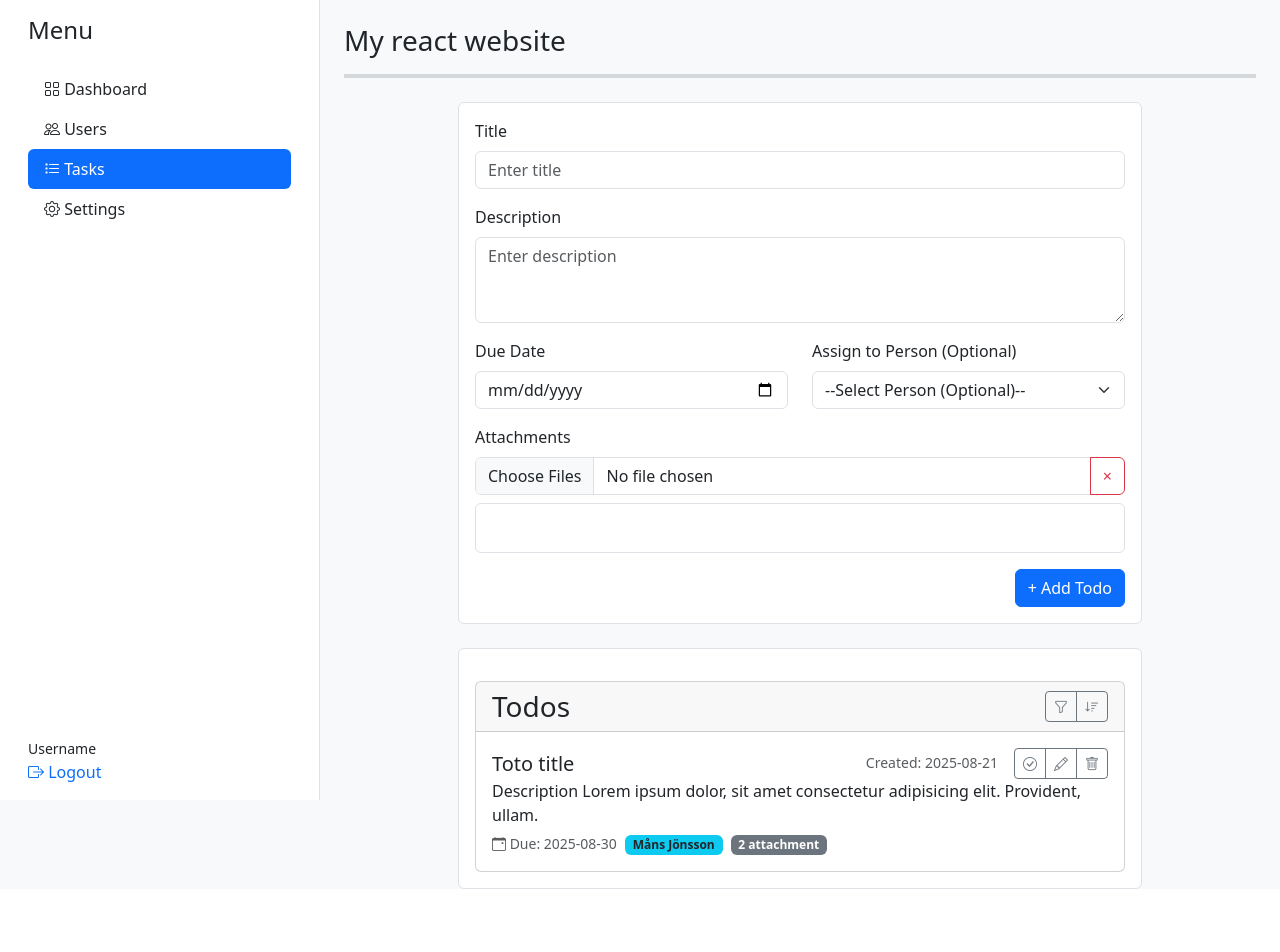
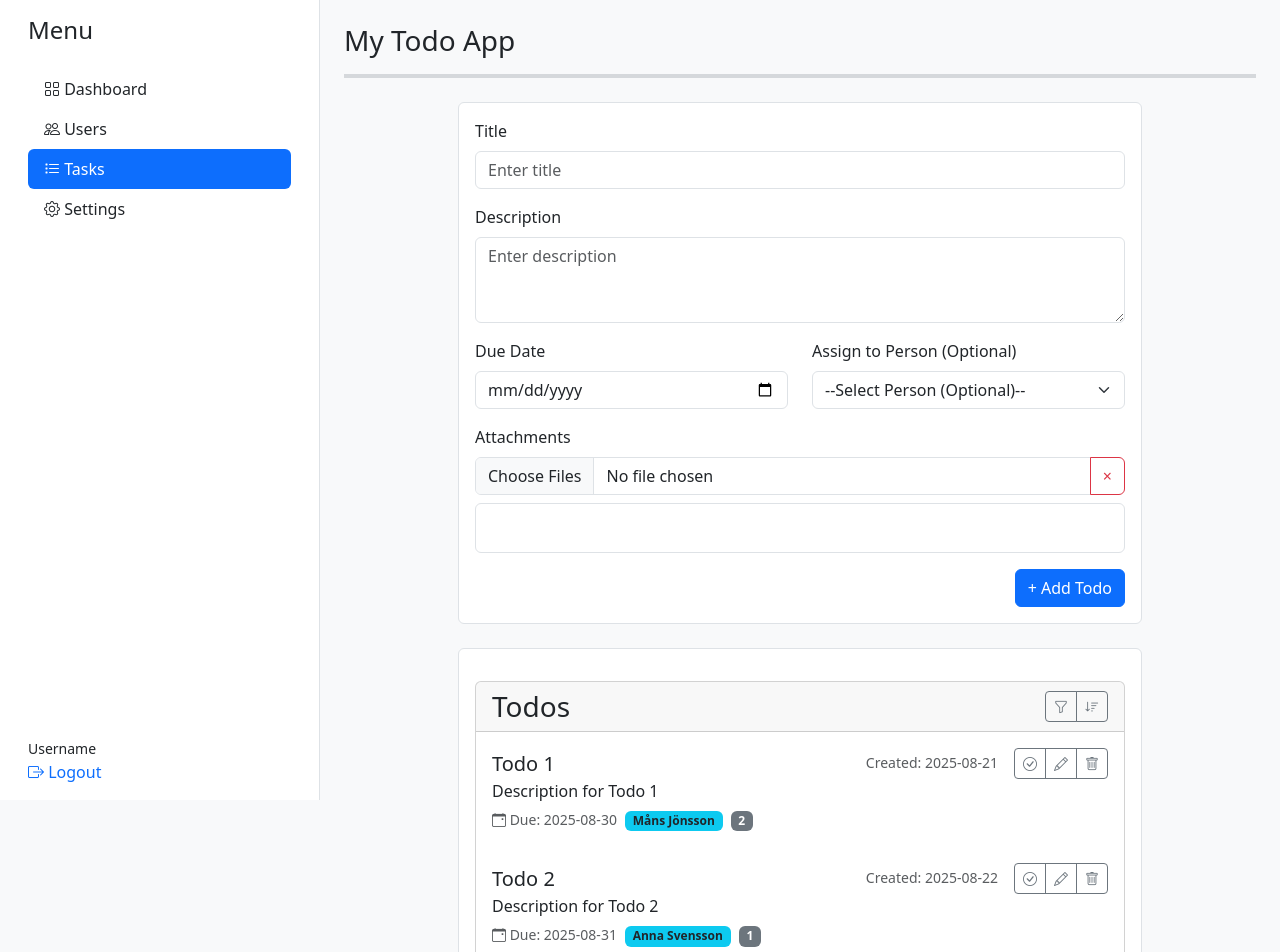
Before and after one commit to addefj/W34-React-Workshop-TodoApp, a React (Vite) app: page / in a window 1280 px wide. Shown: the top 952 px of the page. Before the commit the page ends 889 px from the top, so only its background shows below. Built offline with nearby package versions, Linux system fonts and the light colour scheme.

Commit message:
added conditional rendering for todoitems

```diff
--- a/src/TodoApp/Header.jsx
+++ b/src/TodoApp/Header.jsx
@@ -3,7 +3,7 @@ import React from "react";
 const Header = () => {
   return (
     <>
-      <h3 className="text-left mt-4">My react website</h3>
+      <h3 className="text-left mt-4">My Todo App</h3>
       <hr className="mx-auto w-100 border border-secondary border-2 opacity-80" />
     </>
   );
--- a/src/TodoApp/TodoCard.jsx
+++ b/src/TodoApp/TodoCard.jsx
@@ -1,6 +1,13 @@
 import React from "react";
 
 const Card = () => {
+
+const todoItems = [
+  { id: 1, title: "Todo 1", description: "Description for Todo 1", created: "2025-08-21", due: "2025-08-30", assignee: "Måns Jönsson", attachments: 2 },
+  { id: 2, title: "Todo 2", description: "Description for Todo 2", created: "2025-08-22", due: "2025-08-31", assignee: "Anna Svensson", attachments: 1 }
+];
+
+
   return (
     <div className="container w-75 bg-white border rounded p-3 mt-4">
       <div className="card mt-3">
@@ -28,56 +35,63 @@ const Card = () => {
           </div>
         </div>
 
-        {/* Static Todo Card */}
-        <div id="card-body" className="card-body">
-          <div class="row align-items-center">
-            <div class="col-md-6">
-              <h5 class="card-title mb-0">Toto title</h5>
+{/* Start of conditional rendering */}
+{todoItems.length === 0 ? ( <li className="list-group-item border-0 py-0">No items in your Todolist</li>) :
+(todoItems.map((item) => (
+
+          <div id="card-body" className="card-body" key={item.id}>
+          <div className="row align-items-center">
+            <div className="col-md-6">
+              <h5 className="card-title mb-0">{item.title}</h5>
             </div>
-            <div class="col-md-6 text-end">
-              <div class="d-inline-block me-3 text-muted">
-                <small>Created: 2025-08-21</small>
+            <div className="col-md-6 text-end">
+              <div className="d-inline-block me-3 text-muted">
+                <small>Created: {item.created}</small>
               </div>
-              <div class="btn-group">
+              <div className="btn-group">
                 <button
-                  class="mark-as-done btn btn-sm btn-outline-secondary"
+                  className="mark-as-done btn btn-sm btn-outline-secondary"
                   title="Mark as done"
                 >
-                  <i class="bi bi-check-circle"></i>
+                  <i className="bi bi-check-circle"></i>
                 </button>
-                <button class="btn btn-sm btn-outline-secondary" title="Edit">
-                  <i class="bi bi-pencil"></i>
+                <button className="btn btn-sm btn-outline-secondary" title="Edit">
+                  <i className="bi bi-pencil"></i>
                 </button>
                 <button
-                  class="delete-btn btn btn-sm btn-outline-secondary"
+                  className="delete-btn btn btn-sm btn-outline-secondary"
                   title="Delete"
                 >
-                  <i class="bi bi-trash"></i>
+                  <i className="bi bi-trash"></i>
                 </button>
               </div>
             </div>
           </div>
 
-          <p class="card-text mb-1">
-            Description Lorem ipsum dolor, sit amet consectetur adipisicing
-            elit. Provident, ullam.
+          <p className="card-text mb-1">
+            {item.description}
           </p>
 
-          <div class="row gx-2 gy-0">
-            <div class="col-12 col-sm-auto">
-              <small class="text-muted">
-                <i class="bi bi-calendar-event"></i> Due: 2025-08-30
+          <div className="row gx-2 gy-0">
+            <div className="col-12 col-sm-auto">
+              <small className="text-muted">
+                <i className="bi bi-calendar-event"></i> Due: {item.due}
               </small>
             </div>
-            <div class="col-12 col-sm-auto">
-              <span class="badge bg-info text-dark">Måns Jönsson</span>
+            <div className="col-12 col-sm-auto">
+              <span className="badge bg-info text-dark">{item.assignee}</span>
             </div>
 
-            <div class="col-12 col-sm-auto">
-              <span class="badge bg-secondary">2 attachment</span>
+            <div className="col-12 col-sm-auto">
+              <span className="badge bg-secondary">{item.attachments}</span>
             </div>
           </div>
         </div>
+
+            ))
+          )}
+          {/* End of conditional rendering */}
+
       </div>
     </div>
   );
```
